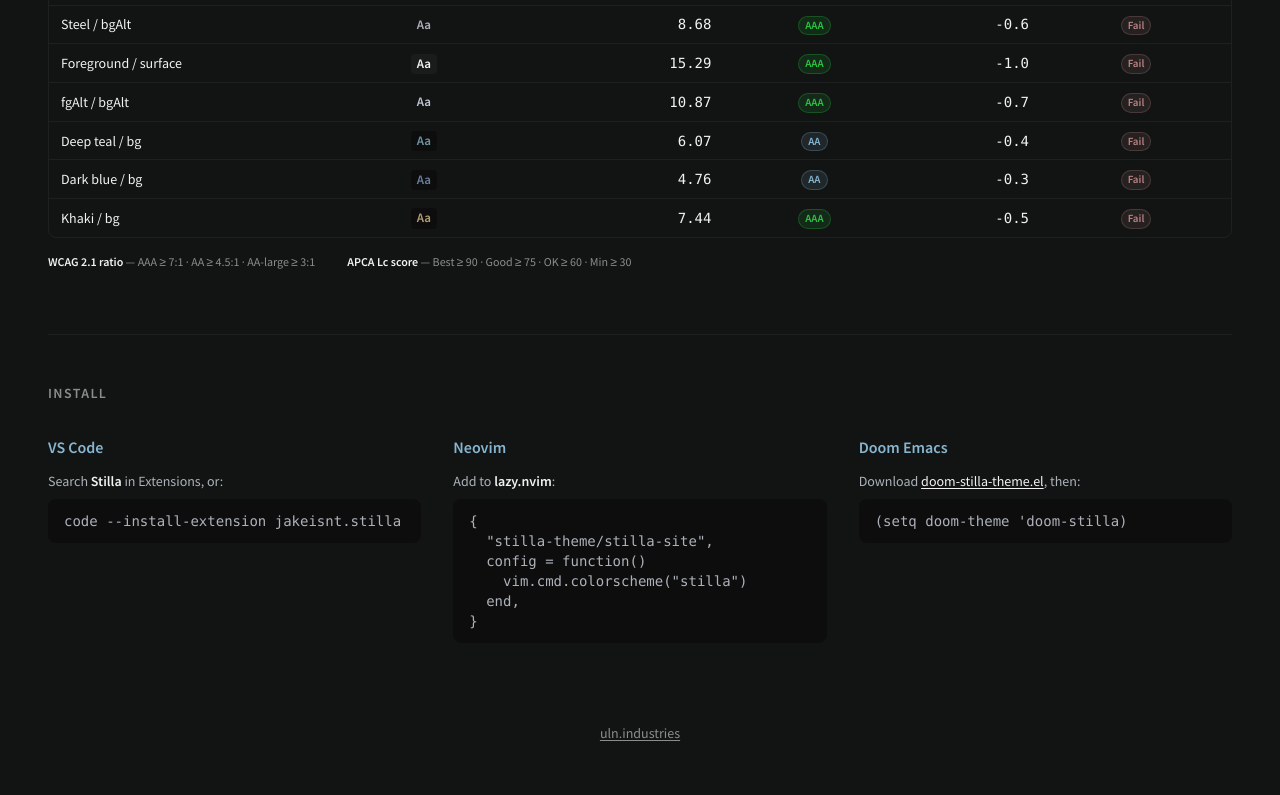
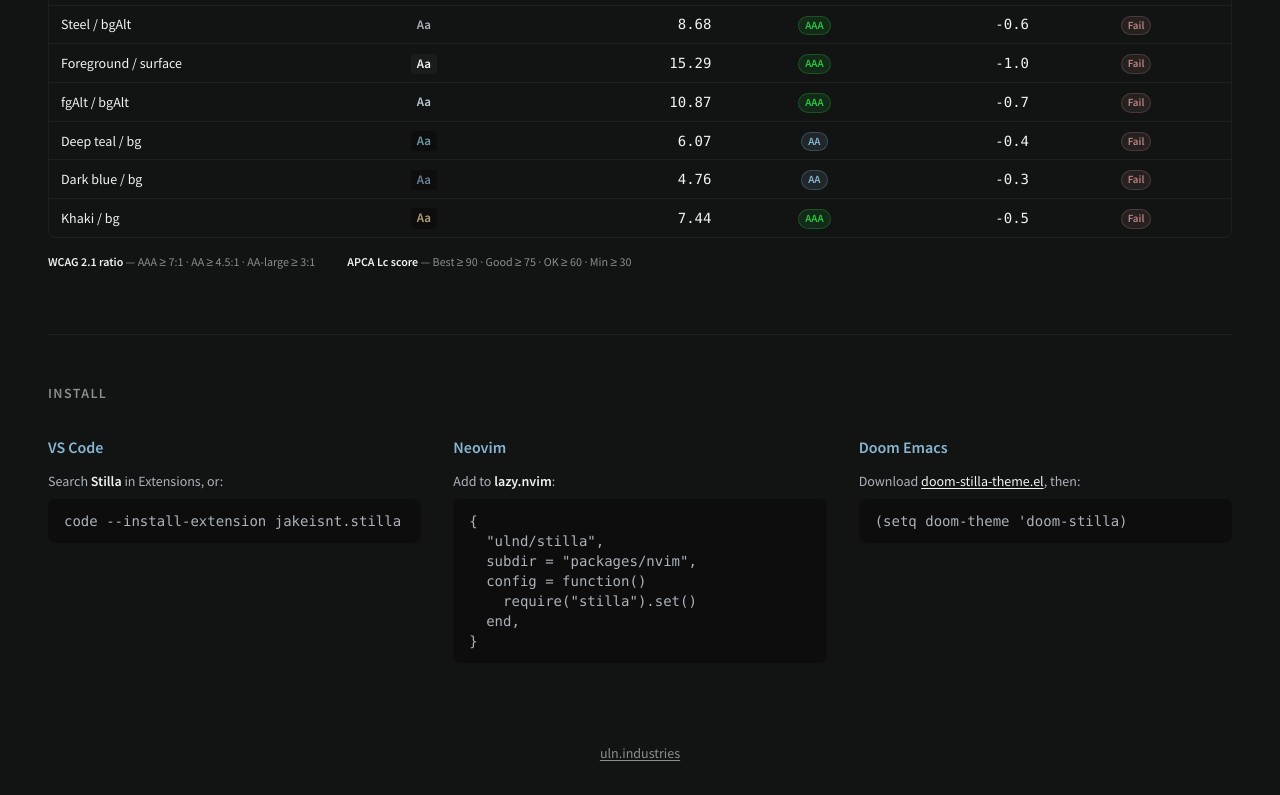
Before and after one commit to stilla-theme/stilla-site, a website built with Vite: page packages/site/index.html in a window 1280 px wide. Shown: the part 2148-2943 px from the top of the page. Built offline with nearby package versions, Linux system fonts and the light colour scheme; what monaco-editor would draw is missing.

Commit message:
fix: correct neovim lazy.nvim install instructions
Use ulnd/stilla (correct repo) with subdir = "packages/nvim" and
require("stilla").set() instead of the wrong stilla-theme/stilla-site slug.

```diff
--- a/packages/site/index.html
+++ b/packages/site/index.html
@@ -136,9 +136,10 @@
             <h3 class="text-base font-semibold text-stilla-cyan mb-3">Neovim</h3>
             <p class="text-sm text-stilla-steel mb-2">Add to <strong class="text-stilla-fg">lazy.nvim</strong>:</p>
             <pre class="bg-stilla-bg rounded-lg px-3 sm:px-4 py-3 text-xs sm:text-sm font-mono text-stilla-steel overflow-x-auto"><code>{
-  "stilla-theme/stilla-site",
+  "ulnd/stilla",
+  subdir = "packages/nvim",
   config = function()
-    vim.cmd.colorscheme("stilla")
+    require("stilla").set()
   end,
 }</code></pre>
           </div>
```
Also changed, not shown: packages/nvim/README.md.
